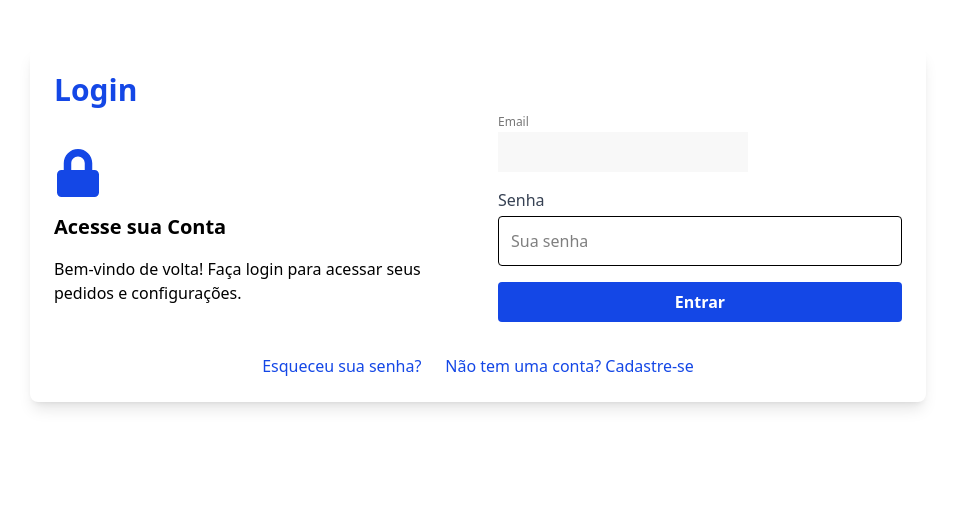
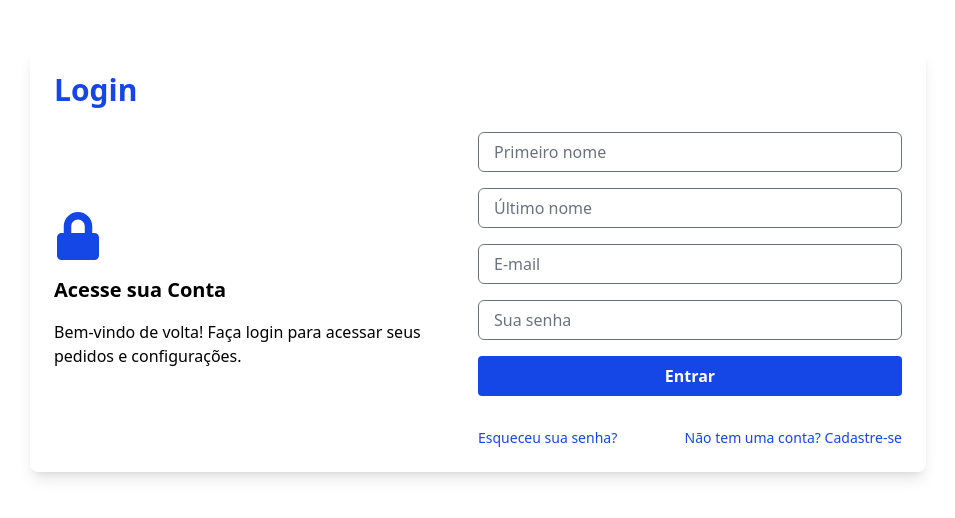
Before and after one commit to AndreyCubas/AJSports, a React (Vite) app: page /signin in a window 1280 px wide. Shown: the top 518 px of the page, without its empty margins (162-1117 px from the left). Built offline with nearby package versions, Linux system fonts and the light colour scheme.

Commit message:
feat: Atualizando a tela de Sign-In para uslar o componente InputFoat

```diff
--- a/src/components/Input.tsx
+++ b/src/components/Input.tsx
@@ -1,16 +1,25 @@
-import React from "react"
+
+
+import React from "react";
 
 type InputProps = {
-    className?: string;
-} & Omit<React.ComponentProps<'input'>, 'className'>;
+  className?: string;
+} & Omit<React.ComponentProps<"input">, "className">;
 
-const Input = React.forwardRef<HTMLInputElement, InputProps> (({ className , ...rest}, ref) => {
-    const base = "peer h-10 w-full bg-[#f8f8f8] px-[15px] py-0 placeholder-transparent focus:outline-none";
+const Input = React.forwardRef<HTMLInputElement, InputProps>(
+  ({ className, ...rest }, ref) => {
+    const base =
+      "peer h-10 w-106 bg-transparent px-[15px] py-0 " +
+      "placeholder-transparent " +
+      "border border-gray-500 rounded-md " +
+      "focus:border-blue-600 " +
+      "focus:outline-none focus:ring-0";
+
     const classes = `${base} ${className || ""}`;
 
     return <input ref={ref} className={classes} {...rest} />;
-});
+  }
+);
 
-Input.displayName = "Input";
-
+Input.displayName = "I  nput";
 export default Input;
--- a/src/components/InputFloat.tsx
+++ b/src/components/InputFloat.tsx
@@ -1,19 +1,22 @@
-import React, { useId } from 'react';
-import Input from './Input';
+import React, { useId } from "react";
+import Input from "./Input";
 
-type InputFloatProps = React.ComponentProps<typeof Input> & {
+type InputFlutuanteProps =  {
   label: string;
-};
+  containerClassName?: string;
+}& Omit<React.ComponentProps<"input">, "className">;
 
-export const InputFloat = React.forwardRef<HTMLInputElement, InputFloatProps>(
-  ({ label, id, ...inputProps }, ref) => {
-
+export const InputFloat = React.forwardRef<
+  HTMLInputElement,
+  InputFlutuanteProps
+>(({ label, id, containerClassName, ...inputProps }, ref) => {
 
   const internalId = useId();
   const effectiveId = id || internalId;
 
   return (
-      <div className={`relative w-[250px]}`}>
+    <div className={`relative w-full ${containerClassName || ""}`}>
+
       <Input
         {...inputProps}
         ref={ref}
@@ -23,30 +26,37 @@ export const InputFloat = React.forwardRef<HTMLInputElement, InputFloatProps>(
 
       <label
         htmlFor={effectiveId}
-          className="absolute left-0 top-0 flex h-full w-full items-center
-                     pl-2.5 transition-all duration-300 ease-in-out
+        className="absolute left-0 top-0 flex h-10 w-full items-center
+                   pl-4
+                   transition-all duration-300 ease-in-out
                    text-gray-500
+                   pointer-events-none
 
                    peer-placeholder-shown:text-base
-                     peer-placeholder-shown:pl-2.5
+                   peer-placeholder-shown:pl-4
 
-                     peer-focus:h-1/2
-                     peer-focus:-translate-y-full
-                     peer-focus:pl-0
+                   peer-focus:top-0
+                   peer-focus:-translate-y-1/2
+                   peer-focus:left-3
                    peer-focus:text-xs
                    peer-focus:text-[#777]
+                   peer-focus:bg-white
+                   peer-focus:px-1
+                   peer-focus:h-auto
 
-                     peer-[&:not(:placeholder-shown)]:h-1/2
-                     peer-[&:not(:placeholder-shown)]:-translate-y-full
-                     peer-[&:not(:placeholder-shown)]:pl-0
+                   peer-[&:not(:placeholder-shown)]:top-0
+                   peer-[&:not(:placeholder-shown)]:-translate-y-1/2
+                   peer-[&:not(:placeholder-shown)]:left-3
                    peer-[&:not(:placeholder-shown)]:text-xs
-                     peer-[&:not(:placeholder-shown)]:text-[#777]"
+                   peer-[&:not(:placeholder-shown)]:text-[#777]
+                   peer-[&:not(:placeholder-shown)]:bg-white /* <-- IMPORTANTE */
+                   peer-[&:not(:placeholder-shown)]:px-1
+                   peer-[&:not(:placeholder-shown)]:h-auto"
       >
         {label}
       </label>
     </div>
   );
-  }
-);
+});
 
-InputFloat.displayName = 'I nputFloat';
+InputFloat.displayName = "InputFloat";
--- a/src/pages/signin/signin.tsx
+++ b/src/pages/signin/signin.tsx
@@ -1,13 +1,17 @@
 import React, { useState } from "react";
 import { FaLock } from "react-icons/fa";
-import Input from "../../components/Input";
+import { InputFloat } from "../../components/InputFloat";
 
 type FormState = {
+  firstName: string;
+  lastName: string;
   email: string;
   password: string;
 };
 
 const initialState: FormState = {
+  firstName: "",
+  lastName: "",
   email: "",
   password: "",
 };
@@ -41,7 +45,6 @@ const SignIn: React.FC = () => {
     <section className="max-w-4xl mx-auto p-6 my-12 bg-white shadow-lg rounded-lg">
       <h2 className="text-3xl font-bold mb-6 text-blue-700">Login</h2>
       <div className="md:flex md:gap-10">
-
         <div className="md:w-1/2 space-y-4 mb-6 md:mb-0 flex flex-col justify-center items-center text-center md:items-start md:text-left">
           <FaLock className="text-5xl text-blue-700 mb-4" />
           <h3 className="text-xl font-semibold">Acesse sua Conta</h3>
@@ -51,10 +54,31 @@ const SignIn: React.FC = () => {
           </p>
         </div>
         <form onSubmit={handleSubmit} className="md:w-1/2 flex flex-col gap-4">
-          <div
-          className="relative w-[250px]"
-          >
-            <Input
+          <div>
+            <InputFloat
+              label="Primeiro nome"
+              type="firstName"
+              name="firstName"
+              id="firstName"
+              value={form.firstName}
+              onChange={handleChange}
+              disabled={loading}
+            />
+          </div>
+          <div>
+            <InputFloat
+              label="Último nome"
+              type="lastName"
+              name="lastName"
+              id="lastName"
+              value={form.lastName}
+              onChange={handleChange}
+              disabled={loading}
+            />
+          </div>
+          <div>
+            <InputFloat
+              label="E-mail"
               type="email"
               name="email"
               id="email"
@@ -62,40 +86,15 @@ const SignIn: React.FC = () => {
               onChange={handleChange}
               disabled={loading}
             />
-            <label
-              htmlFor="email"
-              className="absolute left-0 top-0 flex h-full w-full items-center
-              pl-2.5 transition-all duration-300 ease-in-out
-              peer-placeholder-shown:text-base
-              peer-placeholder-shown:pl-2.5
-              peer-focus:h-1/2
-              peer-focus:-translate-y-full
-              peer-focus:pl-0
-              peer-focus:text-xs
-              peer-focus:text-[#777]
-              peer-[&:not(:placeholder-shown)]:h-1/2
-              peer-[&:not(:placeholder-shown)]:-translate-y-full
-              peer-[&:not(:placeholder-shown)]:pl-0
-              peer-[&:not(:placeholder-shown)]:text-xs
-              peer-[&:not(:placeholder-shown)]:text-[#777]"
-            >
-              Email
-            </label>
           </div>
 
-          <div className="input-floating">
-            <label
-              htmlFor="password"
-              className="block mb-1 font-medium text-gray-700"
-            >
-              Senha
-            </label>
-            <input
+          <div>
+            <InputFloat
+              label="Sua senha"
               type="password"
               name="password"
               id="password"
               placeholder="Sua senha"
-              className="border p-3 rounded focus:outline-blue-500 w-full"
               value={form.password}
               onChange={handleChange}
               disabled={loading}
@@ -114,10 +113,8 @@ const SignIn: React.FC = () => {
           >
             {loading ? "Entrando..." : "Entrar"}
           </button>
-        </form>
-      </div>
 
-      <div className="mt-8 flex flex-col md:flex-row gap-4 md:gap-6 justify-center text-center">
+          <div className="flex justify-between mt-4 text-sm">
             <a
               href="#"
               className="text-blue-700 hover:text-blue-900 hover:underline transition-colors"
@@ -131,6 +128,8 @@ const SignIn: React.FC = () => {
               Não tem uma conta? Cadastre-se
             </a>
           </div>
+        </form>
+      </div>
     </section>
   );
 };
```
Lines whose indentation alone changed are shown as unchanged.
